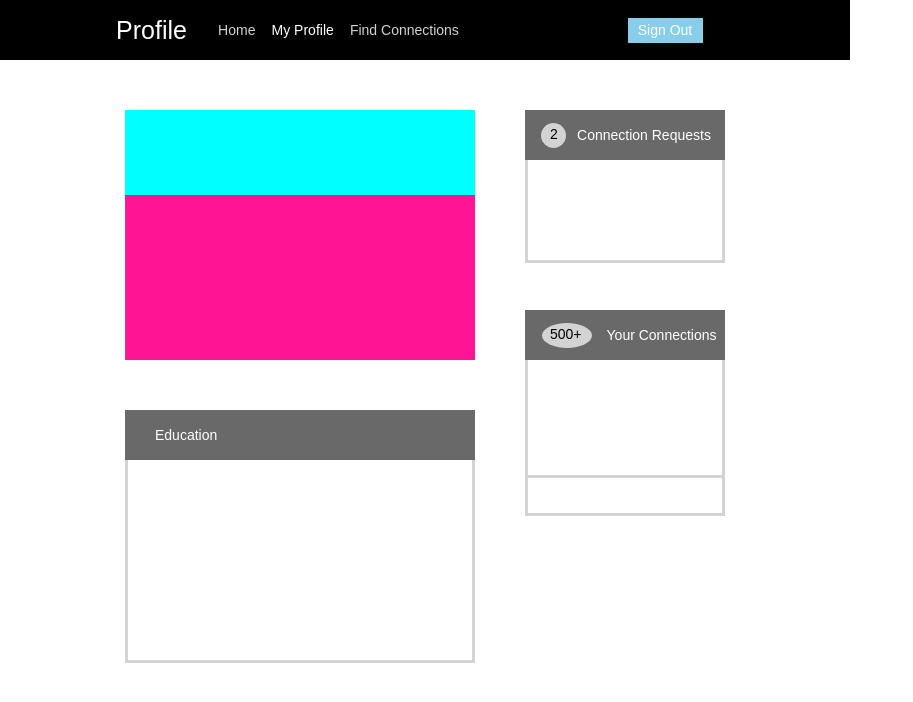
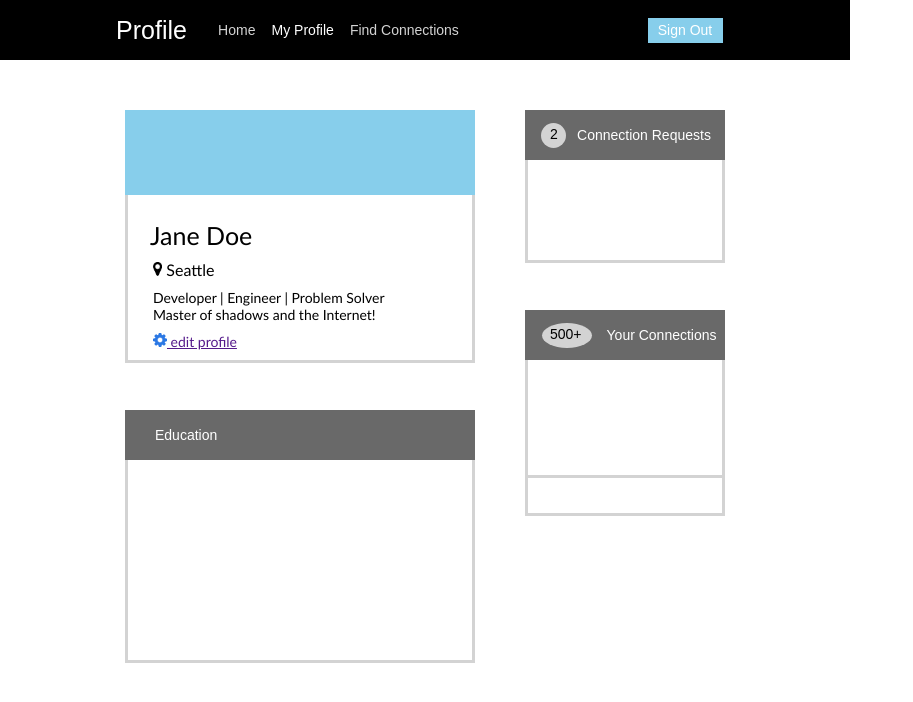
Before and after one commit to natternatternatter/webFundamentalsPublic, a plain HTML site: page week1/day4/profile/index.html in a window 1280 px wide. Shown: the whole page, without its empty margins (0-913 px from the left). Drawn offline with Linux system fonts and the light colour scheme.

Commit message:
commit 6

```diff
--- a/week1/day4/profile/index.html
+++ b/week1/day4/profile/index.html
@@ -26,11 +26,16 @@
     <div class="main">
         <div class="userCard">
             <div class="useCardBanner"></div>
-            <div class="useCardMain"></div>
+            <div class="useCardMain">
+                <div id="name">Jane Doe</div>
+                <div id="location"><img src="map-marker.png" alt="icon of a map marker"> Seattle</div>
+                <div id="occupation">Developer | Engineer | Problem Solver <br>Master of shadows and the Internet!</div>
+                <div id="settings"><img src="gear.png" alt="icon of a gear"><a href=""> edit profile</a></div>
+            </div>
         </div>
         <div class="educationCard">
             <div class="eduCardBanner">
-                <h4>Education</h3>
+                <h4>Education</h4>
             </div>
             <div class="eduCardMain"></div>
         </div>
--- a/week1/day4/profile/style.css
+++ b/week1/day4/profile/style.css
@@ -53,7 +53,7 @@ button {
     display: block;
     height: 25px;
     width: 75px;
-    margin-left: 5px;
+    margin-left: 45px;
     color: white;
     font-family:sans-serif;
     font-size: 14px;
@@ -77,14 +77,59 @@ button {
 }
 
 .useCardBanner {
-    background-color: aqua;
+    background-color: skyblue;
     height: 85px;
 }
 
 .useCardMain {
-    background-color: deeppink;
+    background-color: white;
     height: 165px;
+    display: flex;
+    flex-direction: column;
+    align-items: flex-start;
+    border: 3px solid lightgray;
+    border-top: none;
 }
+
+#name {
+font-size: 25px;
+font-family: 'Trebuchet MS', 'Lucida Sans Unicode', 'Lucida Grande', 'Lucida Sans', Arial, sans-serif;
+margin-bottom: 10px;
+margin-left: 22px;
+margin-top: 25px;
+}
+
+img {
+height: 14px;
+margin-left: 15px;
+}
+
+#location {
+font-size: 16px;
+margin-bottom: 10px;
+margin-left: 10px;
+font-family: 'Trebuchet MS', 'Lucida Sans Unicode', 'Lucida Grande', 'Lucida Sans', Arial, sans-serif;
+
+}
+
+#occupation {
+font-family: 'Trebuchet MS', 'Lucida Sans Unicode', 'Lucida Grande', 'Lucida Sans', Arial, sans-serif;
+font-size: 14px;
+margin-bottom: 10px;
+margin-left: 25px;
+}
+
+#settings{
+font-family: 'Trebuchet MS', 'Lucida Sans Unicode', 'Lucida Grande', 'Lucida Sans', Arial, sans-serif;
+font-size: 14px;
+margin-bottom: 10px;
+margin-left: 10px;
+}
+
+a:link {
+color:rgb(83, 186, 207)
+}
+
 
 h2 {
     font-size: 14px;
```
